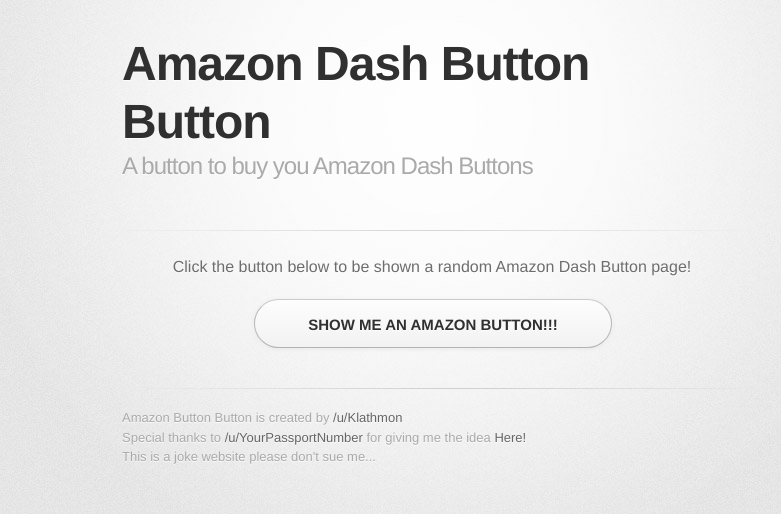
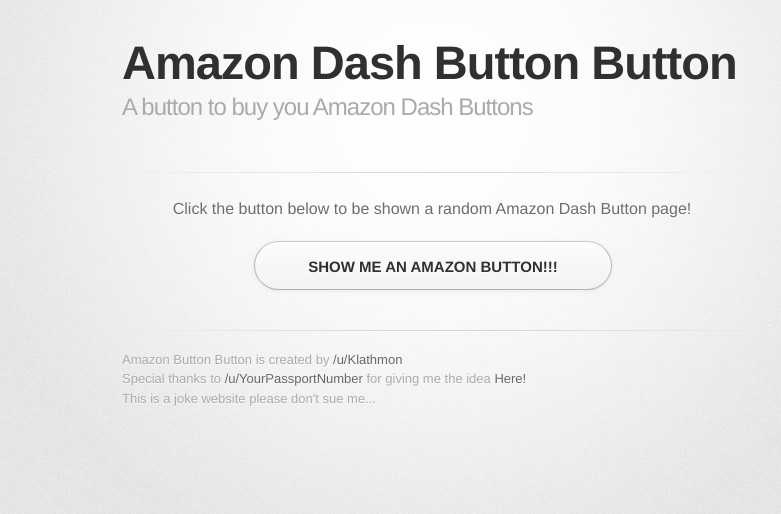
Before and after one commit to Klathmon/amazonbuttonbutton, a plain HTML site: page index.html in a window 1280 px wide. Shown: the whole page, without its empty margins (208-989 px from the left). Drawn offline with Linux system fonts and the light colour scheme; a web font is replaced by a local one.

Commit message:
fixed word wrapping

```diff
--- a/stylesheets/stylesheet.css
+++ b/stylesheets/stylesheet.css
@@ -70,7 +70,7 @@ header {
 
 header h1 {
   font-family: 'Chivo', 'Helvetica Neue', Helvetica, Arial, serif;
-  font-size: 48px; font-weight: 900;
+  font-size: 47px; font-weight: 900;
   line-height: 1.2;
   color: #303030;
   letter-spacing: -1px;
```
